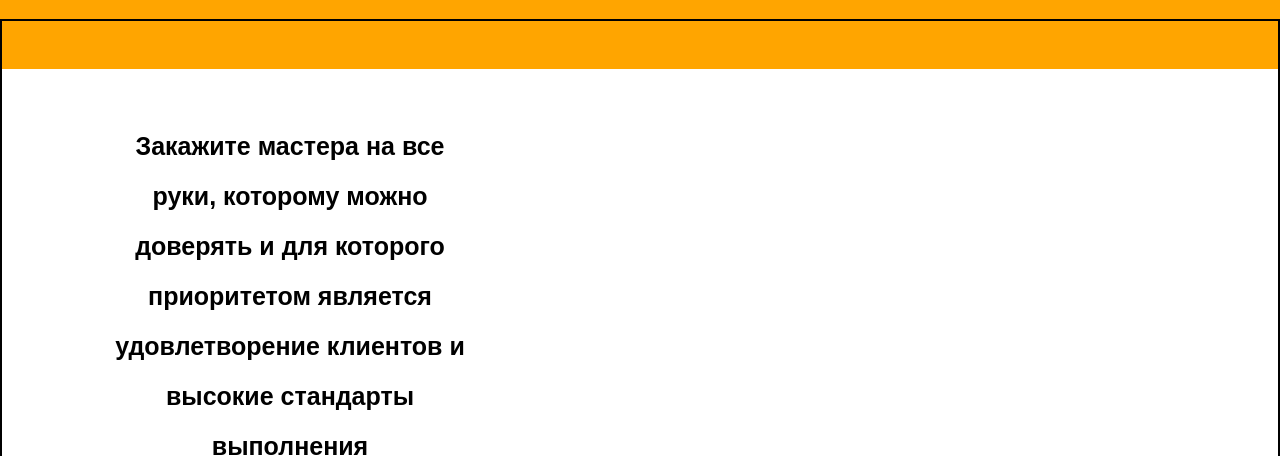
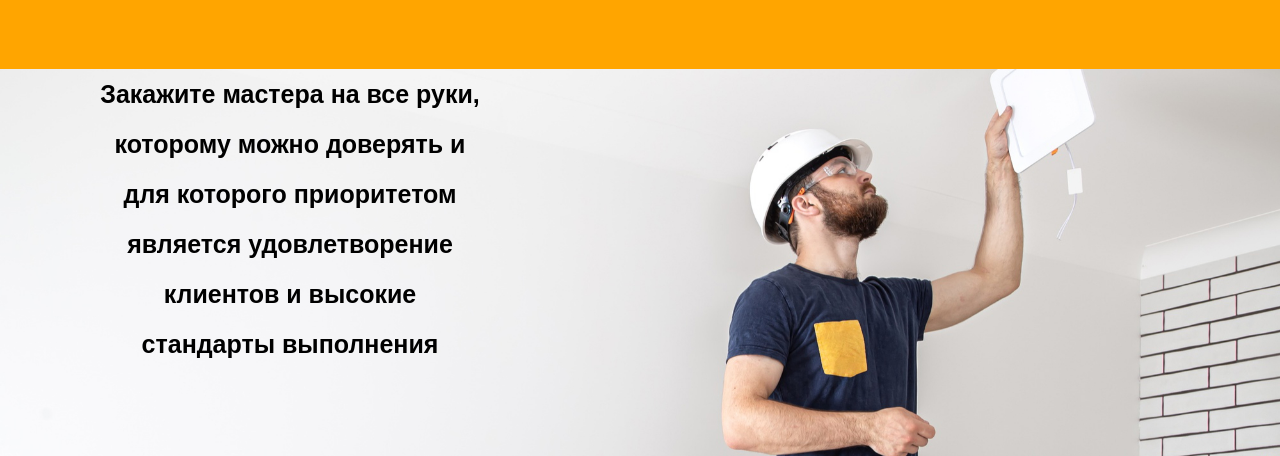
Before and after one commit to Miranna472/plumber, a website: page index.html in a window 1280 px wide. Shown: the part 344-800 px from the top of the page. Drawn offline with Linux system fonts and the light colour scheme.

Commit message:
Figure out the console error

```diff
--- a/style.scss
+++ b/style.scss
@@ -48,10 +48,12 @@ body {
 
 .work {
     text-align: center;
-    background-image: url(fon_section-with-man.jpg);
+    background-image: url(./img/man.jpg);
     background-size: cover;
     background-position: center;
-    border: 2px solid #000;
+    margin: 50px;
+    width: 100%;
+    height: 600px;
 }
 
 .man {
@@ -75,8 +77,6 @@ body {
 .man-hand {
     margin-top: 50px;
 }
-
-.about-work {}
 
 .Work-for-you {
     text-align: center;
```
Also changed, not shown: style.css.
